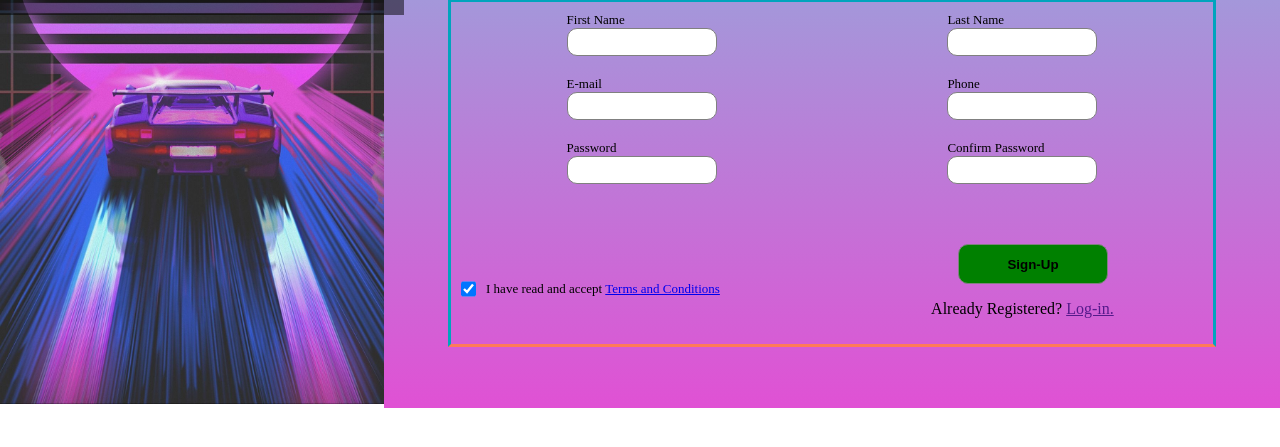
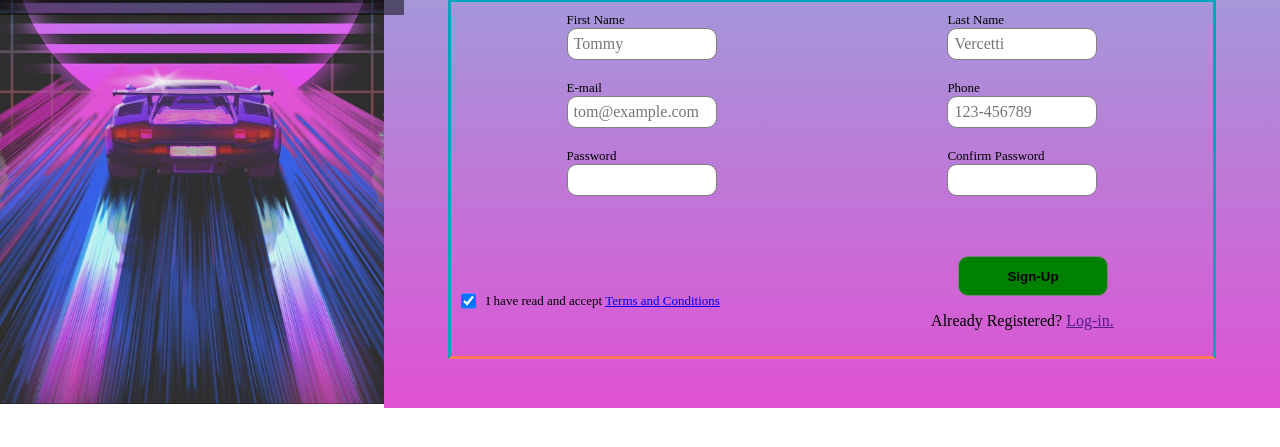
Before and after one commit to cmaster-yan/signup-form, a plain HTML site: page index.html in a window 1280 px wide. Shown: the part 279-726 px from the top of the page. Drawn offline with Linux system fonts and the light colour scheme; a web font is replaced by a local one.

Commit message:
Add placeholders and padding to fields

```diff
--- a/index.html
+++ b/index.html
@@ -30,19 +30,19 @@
             <form action="#">
                 <div>
                     <label for="first_name">First Name</label>
-                    <input type="text" id="first_name" name="first_name">
+                    <input type="text" id="first_name" name="first_name" placeholder="Tommy">
                 </div>
                 <div>
                     <label for="last_name">Last Name</label>
-                    <input type="text" id="last_name" name="last_name">
+                    <input type="text" id="last_name" name="last_name" placeholder="Vercetti">
                 </div>
                 <div>
                     <label for="email">E-mail</label>
-                    <input type="email" name="email" id="email">
+                    <input type="email" name="email" id="email" placeholder="tom@example.com">
                 </div>
                 <div>
                     <label for="tel">Phone</label>
-                    <input type="tel" id="tel" name="phone">
+                    <input type="tel" id="tel" name="phone" placeholder="123-456789">
                 </div>
                 <div>
                     <label for="pwd">Password</label>
--- a/styles.css
+++ b/styles.css
@@ -97,6 +97,8 @@ input{
     align-self: center;
     min-height: 28px;
     border-radius: 10px;
+    font-family: inherit;
+    font-size: 100%;
 }
 
 .termscond {
@@ -106,7 +108,7 @@ input{
 
 input, button {
     width : 150px;
-    padding: 0;
+    padding: 6px;
     margin: 0;
     box-sizing: border-box;
     border: 1px solid;
```
